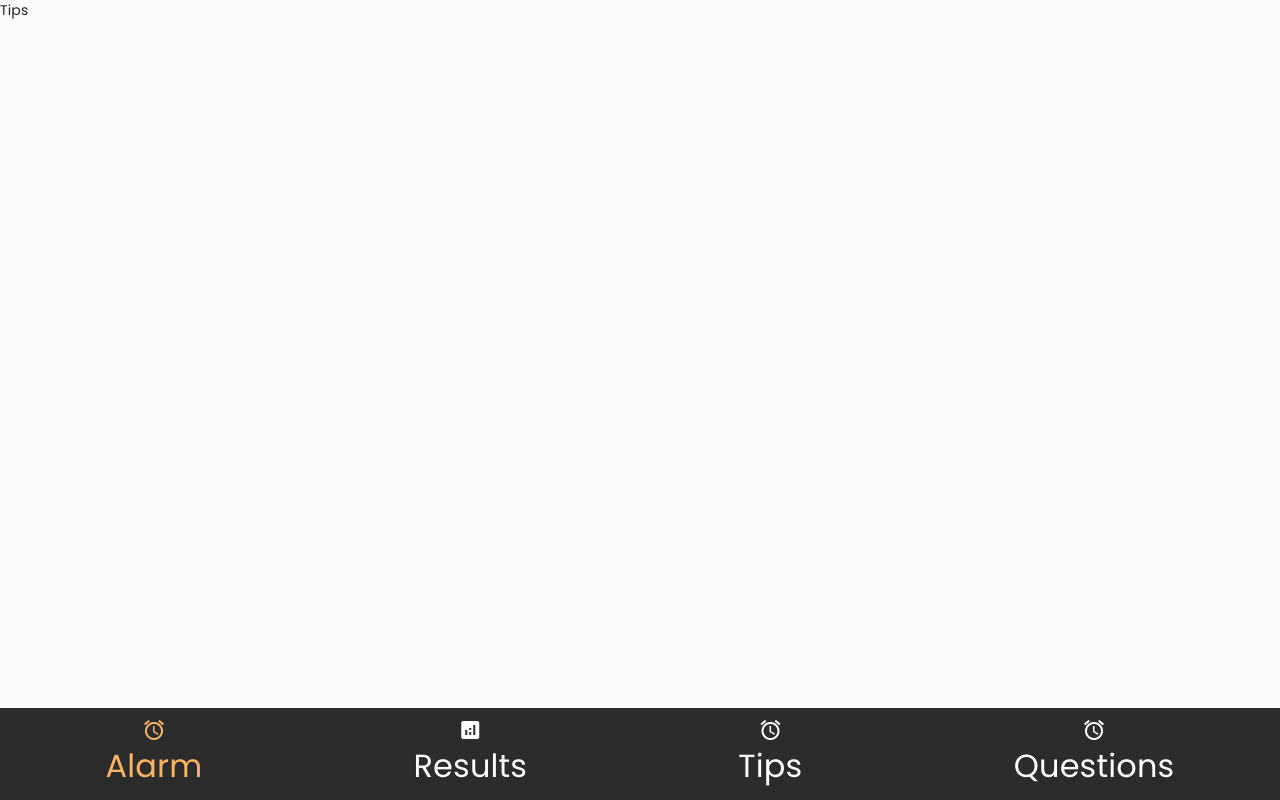
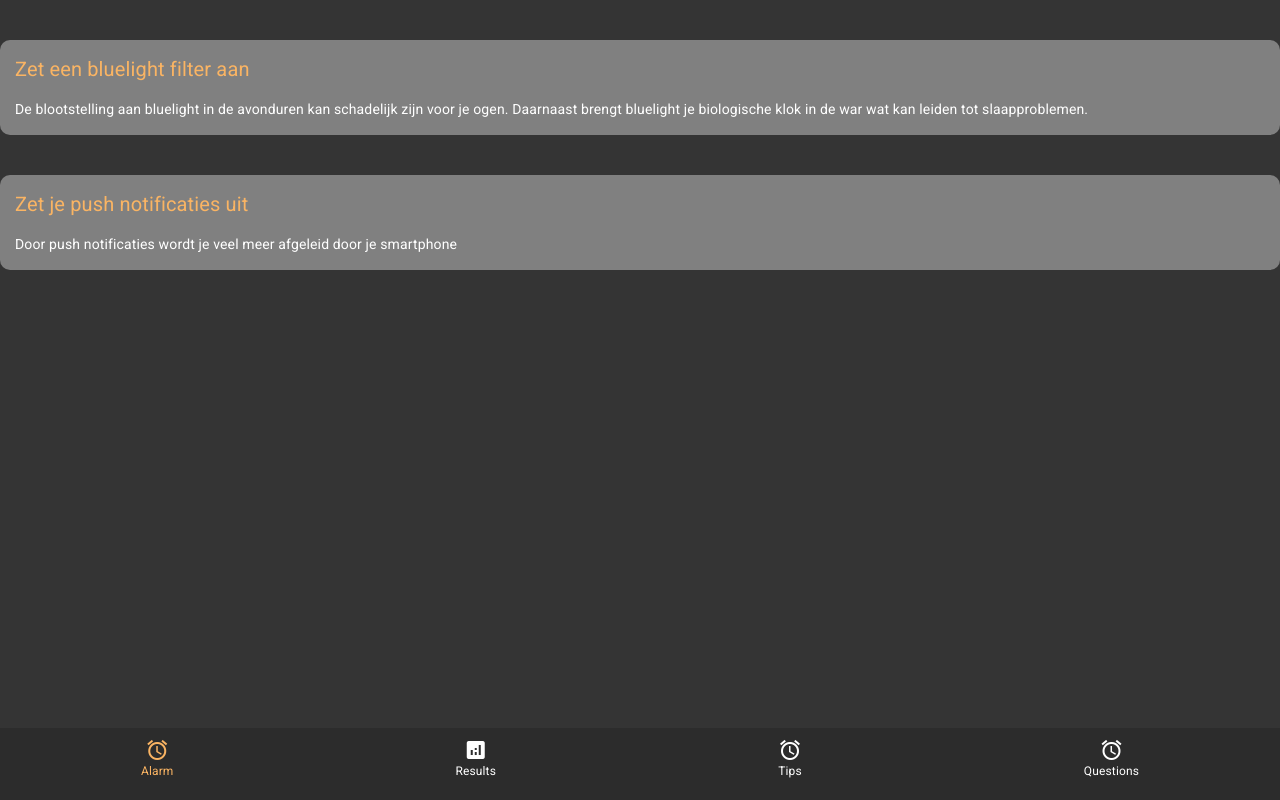
Before and after one commit to jussihailu1/FitPhone, a Vue app: page /tips in a window 1280 px wide. Built offline with nearby package versions, Linux system fonts and the light colour scheme.

Commit message:
fixed sliders + styling tips page

```diff
--- a/src/App.vue
+++ b/src/App.vue
@@ -1,8 +1,8 @@
 <template>
-  <div id="app" class="poppins font-extrathin">
+  <v-app dark id="app" class="poppins font-extrathin">
     <router-view></router-view>
     <nav-bar></nav-bar>
-  </div>
+  </v-app>
 </template>
 
 <script>
@@ -13,3 +13,13 @@ export default {
   },
 };
 </script>
+
+<style>
+#app {
+  background-color:  #343434;
+}
+* {
+  margin: 0;
+  padding: 0;
+}
+</style>
--- a/src/components/NavBar.vue
+++ b/src/components/NavBar.vue
@@ -14,8 +14,7 @@
         :style="$store.state.activeBtn === link.btn ? $store.state.day ? 'color: #FAB463' : 'color: #57AAE0' : 'color: white'"
         class="text"
         >{{ link.text }}</span
-      ></router-link
-    >
+      ></router-link>
   </div>
 </template>
 
@@ -64,14 +63,14 @@ export default {
 }
 a {
   padding-top: 10px;
-  padding-bottom: 10px;
+  padding-bottom: 20px;
 }
 .text {
   display: block;
   color: #ffffff;
-  font-size: 2.5vw;
+  font-size: 0.75rem;
 }
 .md-icon {
-  font-size: 2.5vw;
+  font-size: 0.75rem;
 }
 </style>
--- a/src/components/QuestionSlider.vue
+++ b/src/components/QuestionSlider.vue
@@ -4,14 +4,14 @@
       {{ question.question }}
     </label>
     <br />
-    <input
+    <v-slider
       @change="answerQuestion"
       type="range"
       :min="min"
       :max="max"
       :step="1"
       v-model="answerIndex"
-    />
+    ></v-slider>
   </div>
 </template>
 
--- a/src/components/SetTime.vue
+++ b/src/components/SetTime.vue
@@ -1,6 +1,6 @@
 <template>
-  <div class="info">
-    <div>
+  <div>
+    <div class="information" v-show="!showTimePicker">
       <h1 class="time" @click="showTimePicker = true">{{ time }}</h1>
       <h1 class="date">{{ date }}</h1>
       <h1 class="location">{{ this.location }}</h1>
@@ -13,6 +13,7 @@
       class="time-picker"
       :event-color="$store.state.day ? 'bg-gold' : 'bg-blue'"
       :dark="true"
+      full-width
     >
       <Button
         buttonText="Save"
@@ -80,17 +81,21 @@ export default {
 .time {
   font-size: 3rem;
 }
-.info {
+.information {
   position: absolute;
   top: 58vh;
   left: 50%;
   transform: translateX(-50%);
 }
 .time-picker {
-  margin-top: -50vh;
   border: none !important;
+  margin-top: 20vh;
 }
 .btn-save {
-  margin: 0 auto 0 auto;
+  margin: 20px auto 20px auto;
 }
+/* .v-time-picker-clock__container,
+.v-picker__body {
+  width: 100vw !important;
+} */
 </style>
--- a/src/components/SetTimeComponent.vue
+++ b/src/components/SetTimeComponent.vue
@@ -7,7 +7,7 @@
     </div>
     <button @click="getDate" class="save py-2 px-16 bg-gold rounded-2xl tracking-wider text-xl" type="submit">Save {{timeName}}</button>
     <v-time-picker v-if="showTimePicker" v-model="time" color="#000" format="24hr">
-        <Button buttonText="save" @click.native="save()"></Button>
+        <Button buttonText="save" @click.native="setTime()"></Button>
     </v-time-picker>
   </div>
 </template>
@@ -24,21 +24,12 @@ export default {
     };
   },
   methods: {
-    test() {
-      console.log(this.$store.state.clock.bedTime);
-    },
-    save() {
-        showTimePicker = false;
-        console.log(time);
-        //this.setTime();
-    },
     setTime() {
-      // let time = this.hour + ":" + this.minute;
-      console.log(time);
+      this.showTimePicker = false;
       if (this.timeName == "Bed time") {
-        this.$store.state.clock.setBedTime(time);
+        this.$store.state.clock.setBedTime(this.time);
       } else {
-        this.$store.state.clock.setWakeUpTime(time);
+        this.$store.state.clock.setWakeUpTime(this.time);
       }
       console.log(this.$store.state.clock.bedTime);
     },
--- a/src/main.js
+++ b/src/main.js
@@ -7,15 +7,15 @@ import VueMaterial from "vue-material";
 import "vue-material/dist/vue-material.min.css";
 import "vue-material/dist/theme/default.css";
 import "./assets/styles/index.css";
-import Vuetify from 'vuetify/lib/framework';
+import vuetify from "./plugins/vuetify";
 
 Vue.use(VueMaterial);
-Vue.use(Vuetify);
 
 Vue.config.productionTip = false;
 
 new Vue({
   router,
   store,
+  vuetify,
   render: (h) => h(App)
 }).$mount("#app");
--- a/src/models/Tip.js
+++ b/src/models/Tip.js
@@ -1,6 +1,7 @@
 export class Tip{
-    constructor(title, description) {
+    constructor(id, title, description) {
+        this.id = id;
         this.title = title;
-        this.content = description;
+        this.description = description;
     }
 }
--- a/src/plugins/vuetify.js
+++ b/src/plugins/vuetify.js
@@ -1,4 +1,4 @@
-import Vue from 'react/c#/GraphQl/robotC/frame/works../maybe/soms/please/yeah';
+import Vue from 'vue';
 import Vuetify from 'vuetify/lib/framework';
 
 Vue.use(Vuetify);
--- a/src/store/index.js
+++ b/src/store/index.js
@@ -4,6 +4,7 @@ import { Clock } from '../models/Clock'
 import { Question } from '../models/Question'
 import { QuestionType } from '../enums/QuestionType'
 import { Answer } from '../models/Answer'
+import { Tip } from '../models/Tip'
 
 Vue.use(Vuex)
 
@@ -70,7 +71,11 @@ export default new Vuex.Store({
     ],
     selectedAnswers: [],
     activeBtn: "btn1",
-    questionsAnswered: false
+    questionsAnswered: false,
+    tips: [
+      new Tip(1, "Zet een bluelight filter aan", "De blootstelling aan bluelight in de avonduren kan schadelijk zijn voor je ogen. Daarnaast brengt bluelight je biologische klok in de war wat kan leiden tot slaapproblemen."),
+      new Tip(2, "Zet je push notificaties uit", "Door push notificaties wordt je veel meer afgeleid door je smartphone")
+    ]
   },
   mutations: {
   },
--- a/src/views/Questions.vue
+++ b/src/views/Questions.vue
@@ -44,6 +44,7 @@ export default {
       multipleChoiceQuestions: store.state.questions.filter(
         (q) => q.questionType == QuestionType.MultipleChoice
       ),
+      slider: [10, 100]
     };
   },
   methods: {
--- a/src/views/Tips.vue
+++ b/src/views/Tips.vue
@@ -1,9 +1,12 @@
 <template>
-  <div>
-    <h1>Tips</h1>
+  <div class="main">
     <div v-for="selectedAnswer in selectedAnswers" :key="selectedAnswer.id">
       <p>{{ selectedAnswer.tip }}</p>
     </div>
+    <div class="tip" v-for="tip in tips" :key="tip.id">
+      <h1 :class="$store.state.day ? 'text-gold text-xl mb-4' : 'text-blue text-xl mb-4'">{{tip.title}}</h1>
+      <p class="description" style="margin: 0px;">{{tip.description}}</p>
+  </div>
   </div>
 </template>
 
@@ -13,7 +16,20 @@ export default {
   data() {
     return {
       selectedAnswers: this.$store.state.selectedAnswers,
+      tips: this.$store.state.tips,
     };
   }
 };
 </script>
+
+<style>
+.description {
+  color: #fff;
+}
+.tip {
+  background-color: grey;
+  border-radius: 10px;
+  padding: 15px;
+  margin-top: 5vh;
+}
+</style>
```
